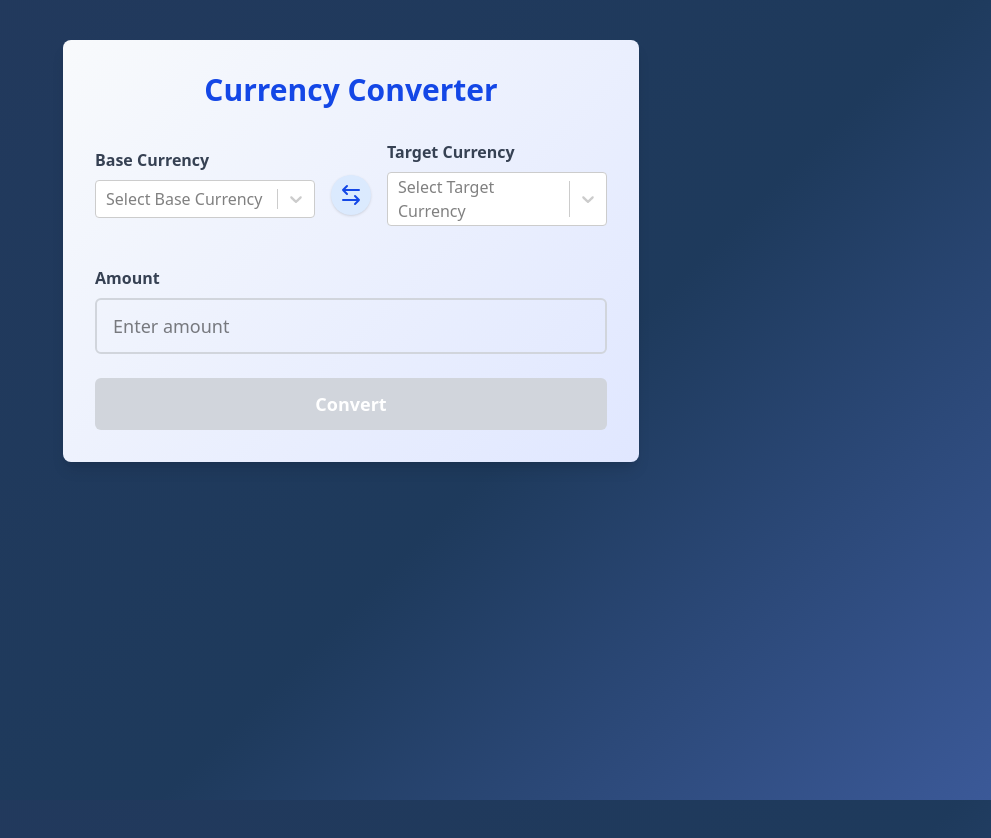
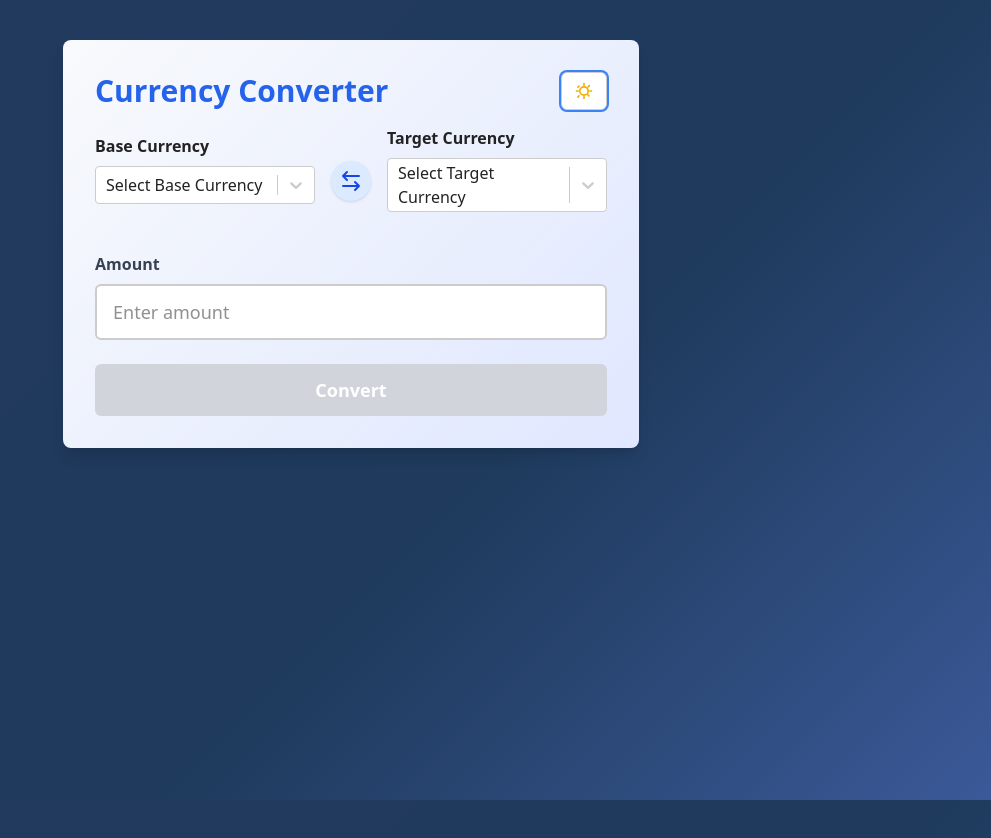
Before and after one commit to errantpianist/currency-converter, a React (Vite) app: page / in a window 1280 px wide. Shown: the whole page, without its empty margins (289-1280 px from the left). Built offline with nearby package versions, Linux system fonts and the light colour scheme; no server answers.

Commit message:
Add light/dark themes

```diff
--- a/src/App.tsx
+++ b/src/App.tsx
@@ -17,9 +17,18 @@ import AmountInput from './components/AmountInput'
 import ConvertButton from './components/ConvertButton'
 import ResultDisplay from './components/ResultDisplay'
 import ErrorMessage from './components/ErrorMessage'
+import ThemeToggle from './components/ThemeToggle'
 
 
 const App: React.FC = () => {
+  // Theme state
+  const [theme, setTheme] = useState<'light' | 'dark'>('light')
+  // Apply theme class to body
+  useEffect(() => {
+    document.body.classList.remove('theme-light', 'theme-dark')
+    document.body.classList.add(`theme-${theme}`)
+  }, [theme])
+  const handleToggleTheme = () => setTheme(theme === 'light' ? 'dark' : 'light')
   const dispatch = useDispatch<AppDispatch>()
 
   const {
@@ -137,8 +146,11 @@ const App: React.FC = () => {
   }
 
   return (
-    <div className="max-w-xl mx-auto mt-10 p-8 bg-white rounded-lg shadow-lg gradient-bg">
-      <h1 className="text-3xl font-bold text-blue-700 mb-8 text-center">Currency Converter</h1>
+    <div className={`max-w-xl mx-auto mt-10 p-8 rounded-lg shadow-lg gradient-bg`}>
+      <div className="flex justify-between items-center mb-4">
+  <h1 className="text-3xl font-bold text-center" style={{ color: 'var(--title-color, #2563eb)' }}>Currency Converter</h1>
+        <ThemeToggle theme={theme} onToggle={handleToggleTheme} />
+      </div>
 
       {loading && (
         <div className="flex items-center justify-center mb-4">
--- a/src/components/AmountInput.tsx
+++ b/src/components/AmountInput.tsx
@@ -42,7 +42,7 @@ const AmountInput: React.FC<AmountInputProps> = ({
         aria-label="Amount to convert"
         aria-invalid={!!error}
         aria-describedby={error ? 'amount-error' : undefined}
-        className={`w-full px-4 py-3 border-2 rounded-md text-lg transition-colors focus:outline-none focus:border-blue-500 ${error ? 'border-red-500' : 'border-gray-300'}`}
+  className={`w-full px-4 py-3 border-2 rounded-md text-lg transition-colors focus:outline-none bg-[var(--input-bg)] text-[var(--text-color)] focus:border-[var(--toggle-focus)] ${error ? 'border-red-500' : 'border-[var(--input-border)]'}`}
       />
       {error && <p id="amount-error" className="text-red-500 text-sm mt-2" aria-live="polite">{error}</p>}
     </div>
--- a/src/components/ConvertButton.tsx
+++ b/src/components/ConvertButton.tsx
@@ -14,7 +14,11 @@ const ConvertButton: React.FC<ConvertButtonProps> = ({
       onClick={onClick}
       disabled={disabled}
       aria-label="Convert currency"
-      className="w-full py-3 bg-blue-600 text-white rounded-md font-semibold text-lg transition-colors hover:bg-blue-700 disabled:bg-gray-300 disabled:cursor-not-allowed"
+      className="w-full py-3 rounded-md font-semibold text-lg transition-colors disabled:cursor-not-allowed bg-[var(--button-bg)] text-[var(--button-text)] hover:bg-[var(--button-hover)]"
+      style={{
+        background: disabled ? 'var(--button-disabled-bg, #d1d5db)' : 'var(--button-bg)',
+        color: 'var(--button-text)',
+      }}
     >
       Convert
     </button>
--- a/src/components/CurrencyDropdown.tsx
+++ b/src/components/CurrencyDropdown.tsx
@@ -121,7 +121,7 @@ const CurrencyDropdown: React.FC<CurrencyDropdownProps> = ({
   )
   return (
     <div className="mb-6">
-      <label htmlFor={label} className="block mb-2 font-semibold text-gray-700">{label}</label>
+      <label htmlFor={label} className="block mb-2 font-semibold text-[var(--text-color)]">{label}</label>
       <Select
         inputId={label}
         value={selectedOption}
@@ -133,6 +133,33 @@ const CurrencyDropdown: React.FC<CurrencyDropdownProps> = ({
         placeholder={`Select ${label}`}
         aria-label={label}
         components={{ Option, SingleValue }}
+        styles={{
+          control: (base, state) => ({
+            ...base,
+            backgroundColor: 'var(--input-bg)',
+            color: 'var(--text-color)',
+            borderColor: state.isFocused ? 'var(--input-focus)' : 'var(--input-border)',
+            boxShadow: state.isFocused ? '0 0 0 2px var(--input-focus)' : 'none',
+          }),
+          menu: (base) => ({
+            ...base,
+            backgroundColor: 'var(--input-bg)',
+            color: 'var(--text-color)',
+          }),
+          option: (base, state) => ({
+            ...base,
+            backgroundColor: state.isFocused ? 'var(--input-focus)' : 'var(--input-bg)',
+            color: 'var(--text-color)',
+          }),
+          singleValue: (base) => ({
+            ...base,
+            color: 'var(--text-color)',
+          }),
+          placeholder: (base) => ({
+            ...base,
+            color: 'var(--text-color)',
+          }),
+        }}
       />
     </div>
   )
--- a/src/components/ResultDisplay.tsx
+++ b/src/components/ResultDisplay.tsx
@@ -38,22 +38,22 @@ const ResultDisplay: React.FC<ResultDisplayProps> = ({
   const formattedReciprocal = reciprocalRate ? reciprocalRate.toFixed(6) : '--'
 
   return (
-    <div className="mt-8 p-6 bg-blue-50 rounded-md text-center shadow">
+    <div className="mt-8 p-6 rounded-md text-center shadow" style={{ background: 'var(--result-bg, #e0e7ff)' }}>
       <div className="flex flex-col items-center">
-        <div className="text-sm text-gray-600 mb-1">
+        <div className="text-sm mb-1" style={{ color: 'var(--result-label, #555)' }}>
           {formattedAmount} {baseCurrency} =
         </div>
-        <div className="text-3xl font-extrabold text-blue-800 mb-2" data-testid="conversion-result">
+        <div className="text-3xl font-extrabold mb-2" data-testid="conversion-result" style={{ color: 'var(--result-value, #2563eb)' }}>
          {formattedResult} {targetCurrency}
         </div>
-        <div className="text-sm text-gray-700 mb-1">
+        <div className="text-sm mb-1" style={{ color: 'var(--result-label, #555)' }}>
           1 {baseCurrency} = {formattedRate} {targetCurrency}
         </div>
-        <div className="text-sm text-gray-700">
+        <div className="text-sm" style={{ color: 'var(--result-label, #555)' }}>
           1 {targetCurrency} = {formattedReciprocal} {baseCurrency}
         </div>
         {lastUpdated && (
-          <div className="text-xs text-gray-500 mt-4" data-testid="last-updated">
+          <div className="text-xs mt-4" data-testid="last-updated" style={{ color: 'var(--result-date, #888)' }}>
             Last updated: {new Date(lastUpdated).toLocaleString()}
           </div>
         )}
--- /dev/null
+++ b/src/components/ThemeToggle.tsx
@@ -0,0 +1,38 @@
+import React from 'react'
+
+interface ThemeToggleProps {
+  theme: 'light' | 'dark'
+  onToggle: () => void
+}
+
+const ThemeToggle: React.FC<ThemeToggleProps> = ({ theme, onToggle }) => {
+  return (
+    <button
+      type="button"
+      aria-label="Toggle light/dark mode"
+      className="flex items-center gap-2 px-3 py-2 rounded-md border transition-colors focus:outline-none"
+      style={{
+        background: 'var(--input-bg)',
+        color: 'var(--text-color)',
+        borderColor: 'var(--input-border)',
+        boxShadow: '0 0 0 2px var(--toggle-focus)',
+      }}
+      onClick={onToggle}
+    >
+      <span>
+        {theme === 'light' ? (
+          <svg xmlns="http://www.w3.org/2000/svg" fill="none" viewBox="0 0 24 24" strokeWidth={2} stroke="currentColor" className="w-5 h-5 text-yellow-500">
+            <path strokeLinecap="round" strokeLinejoin="round" d="M12 3v2m0 14v2m9-9h-2M5 12H3m15.364-6.364l-1.414 1.414M6.05 17.95l-1.414 1.414M17.95 17.95l-1.414-1.414M6.05 6.05L4.636 7.464" />
+            <circle cx="12" cy="12" r="5" stroke="currentColor" strokeWidth="2" />
+          </svg>
+        ) : (
+          <svg xmlns="http://www.w3.org/2000/svg" fill="none" viewBox="0 0 24 24" strokeWidth={2} stroke="currentColor" className="w-5 h-5 text-gray-700">
+            <path strokeLinecap="round" strokeLinejoin="round" d="M21 12.79A9 9 0 1111.21 3a7 7 0 109.79 9.79z" />
+          </svg>
+        )}
+      </span>
+    </button>
+  )
+}
+
+export default ThemeToggle
--- a/src/index.css
+++ b/src/index.css
@@ -1,12 +1,54 @@
 /* Navy blue gradient background for the whole page */
 body {
 	min-height: 100vh;
-	background: linear-gradient(135deg, #23395d 0%, #1e3a5c 60%, #3b5998 100%);
+	background: var(--background-gradient);
 	background-attachment: fixed;
+	color: var(--text-color);
+	transition: background 0.5s cubic-bezier(0.4,0,0.2,1), color 0.3s cubic-bezier(0.4,0,0.2,1);
 }
-/* Light gradient background for main container */
+
+/* Theme classes */
+.theme-light {
+	--background-gradient: linear-gradient(135deg, #23395d 0%, #1e3a5c 60%, #3b5998 100%);
+	--main-bg: linear-gradient(135deg, #f8fafc 0%, #e0e7ff 100%);
+	--text-color: #222;
+	--input-bg: #fff;
+	--input-border: #ccc;
+	--input-focus: #3b82f6;
+	--toggle-focus: #3b82f6;
+		--button-bg: #2563eb;
+		--button-text: #fff;
+		--button-hover: #1d4ed8;
+	--title-color: #2563eb;
+	--result-bg: #e0e7ff;
+	--result-label: #555;
+	--result-value: #2563eb;
+	--result-date: #888;
+	--button-disabled-bg: #d1d5db;
+}
+.theme-dark {
+	--background-gradient: linear-gradient(135deg, #18181b 0%, #1e293b 60%, #334155 100%);
+	--main-bg: linear-gradient(135deg, #23272f 0%, #1e293b 100%);
+	--text-color: #f3f4f6;
+	--input-bg: #23272f;
+	--input-border: #334155;
+	--input-focus: #fbbf24;
+	--toggle-focus: #3b82f6;
+		--button-bg: #1e40af;
+		--button-text: #fff;
+		--button-hover: #2563eb;
+	--title-color: #fff;
+	--result-bg: #23272f;
+	--result-label: #cbd5e1;
+	--result-value: #60a5fa;
+	--result-date: #64748b;
+	--button-disabled-bg: #334155;
+}
+
+/* Main container background */
 .gradient-bg {
-	background: linear-gradient(135deg, #f8fafc 0%, #e0e7ff 100%);
+	background: var(--main-bg);
+	transition: background 0.5s cubic-bezier(0.4,0,0.2,1);
 }
 @import "tailwindcss";
 
```
